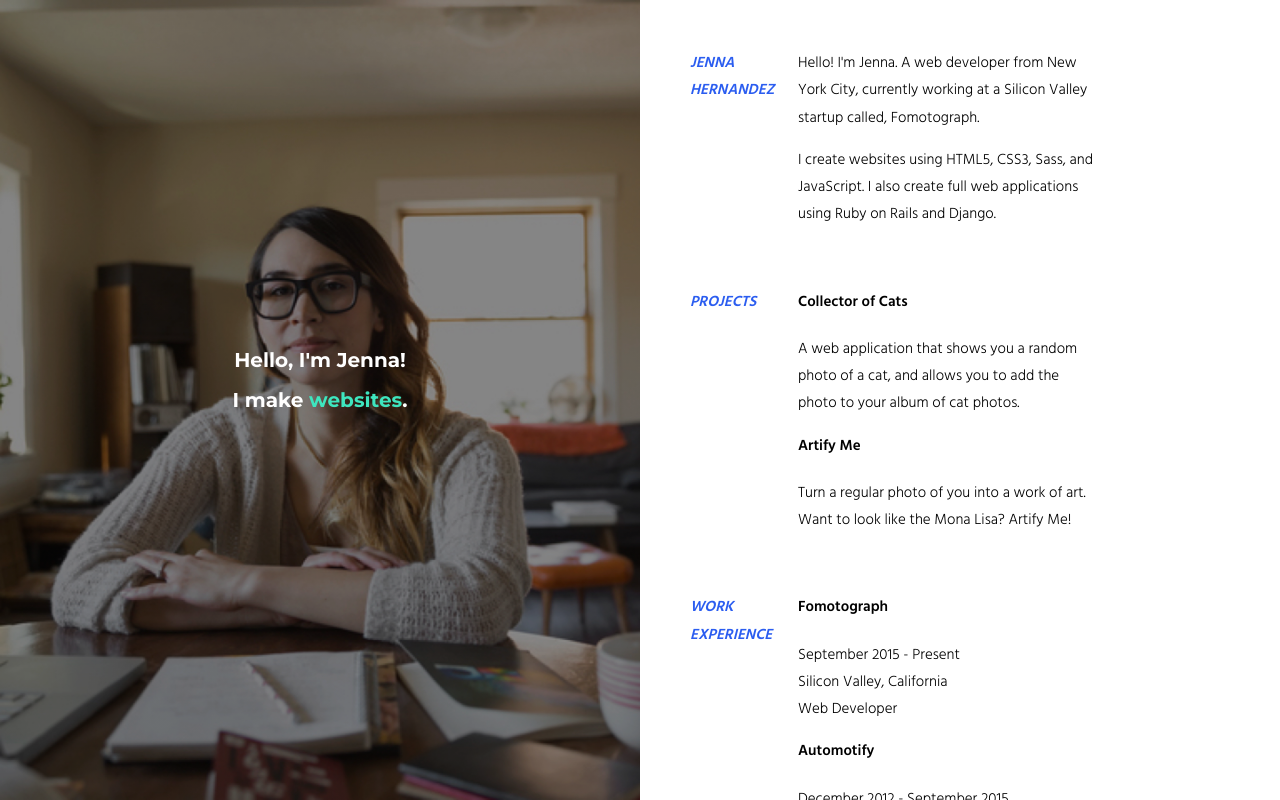
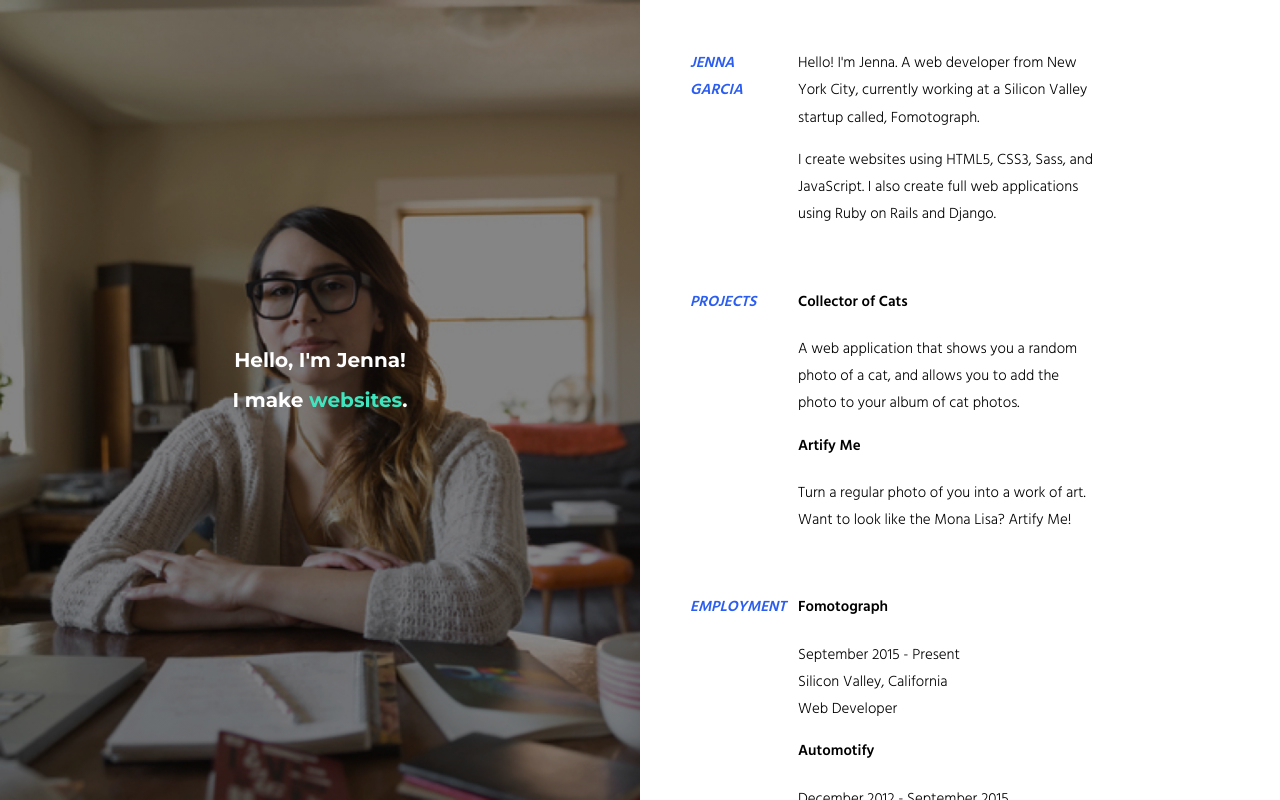
Before and after one commit to 19900623/the-mobile-experience-lab, a plain HTML site: page index.html in a window 1280 px wide. Drawn offline with Linux system fonts and the light colour scheme.

Commit message:
Shorten headings

```diff
--- a/index.html
+++ b/index.html
@@ -23,7 +23,7 @@
     <section class="resume">
       <section class="part">
         <div class="sidebar">
-          <span class="tag">Jenna Hernandez</span>
+          <span class="tag">Jenna Garcia</span>
         </div>
         <div class="main">
           <p>
@@ -51,7 +51,7 @@
       </section>
       <section class="part">
         <div class="sidebar">
-          <span class="tag">Work Experience</span>
+          <span class="tag">Employment</span>
         </div>
         <div class="main">
           <div>
```
